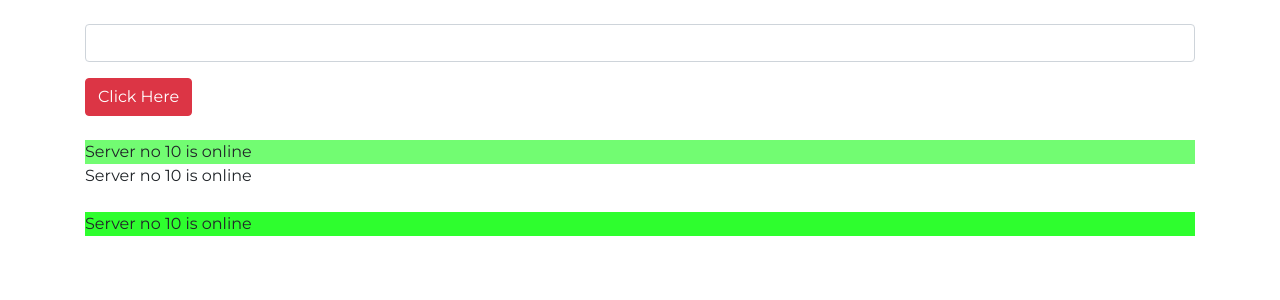
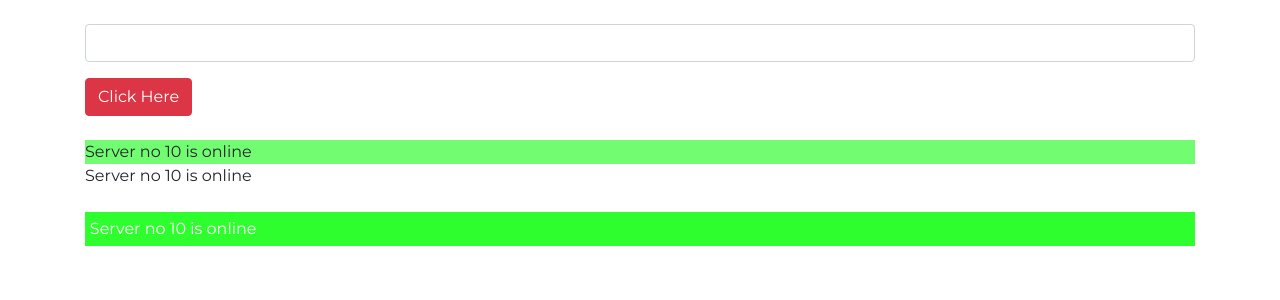
Before and after one commit to dev-vs-05/main-app, an Angular app: page / in a window 1280 px wide. Shown: the top 300 px of the page. Built offline with nearby package versions, Linux system fonts and the light colour scheme.

Commit message:
status-styling-change

```diff
--- a/src/app/angular-conditions/angular-conditions.component.html
+++ b/src/app/angular-conditions/angular-conditions.component.html
@@ -15,6 +15,6 @@
 
 <div class="container mb-4">
   <div class="my-3">
-    <p [ngStyle]="{backgroundColor: getStatusColor()}" [ngClass]="{offline: serverStatus === 'offline'}">Server no {{ serverId }} is {{ serverStatus }}</p>
+    <p [ngStyle]="{backgroundColor: getStatusColor()}" [ngClass]="{online: serverStatus === 'online'}">Server no {{ serverId }} is {{ serverStatus }}</p>
   </div>
 </div>
```
